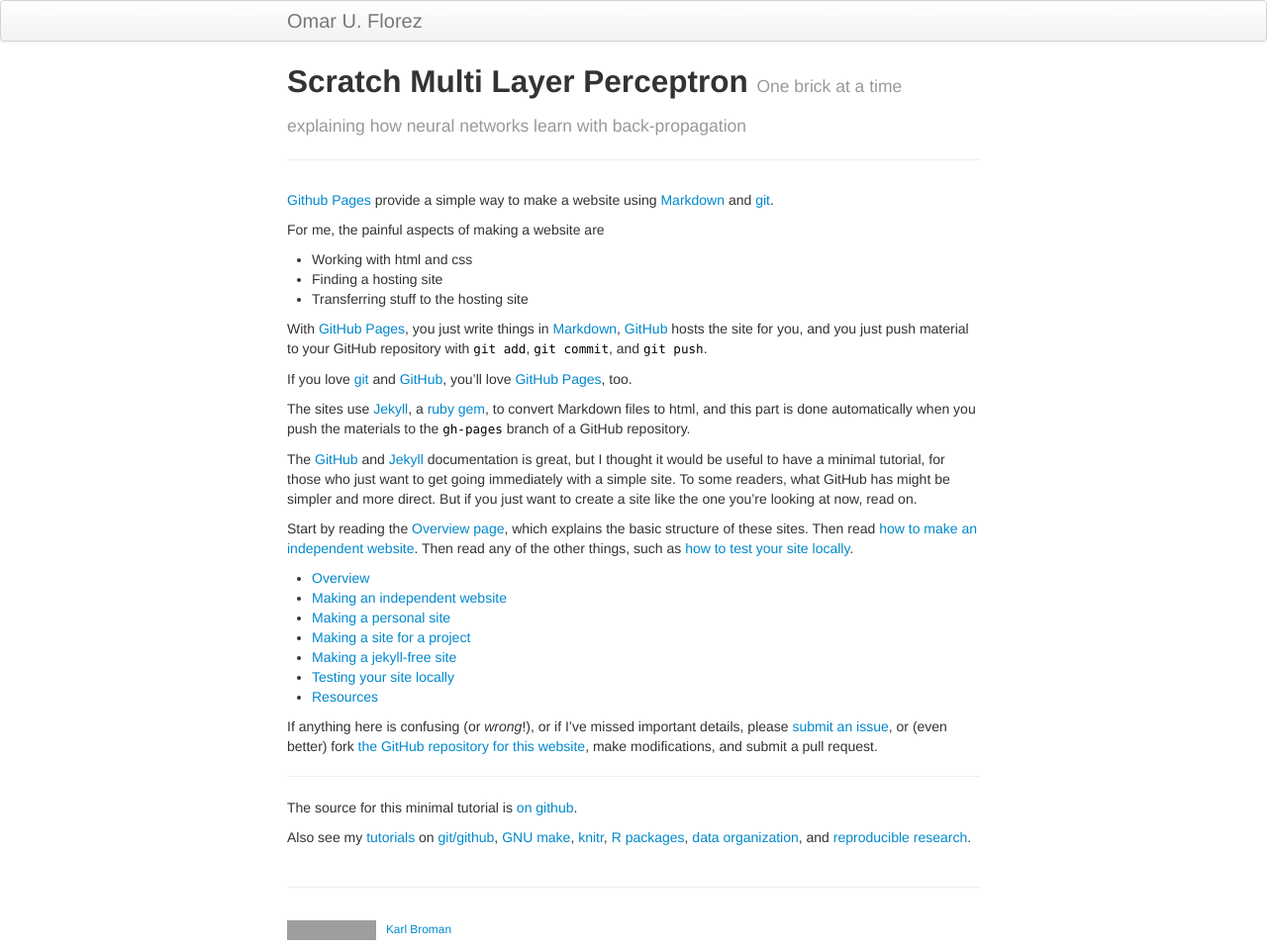
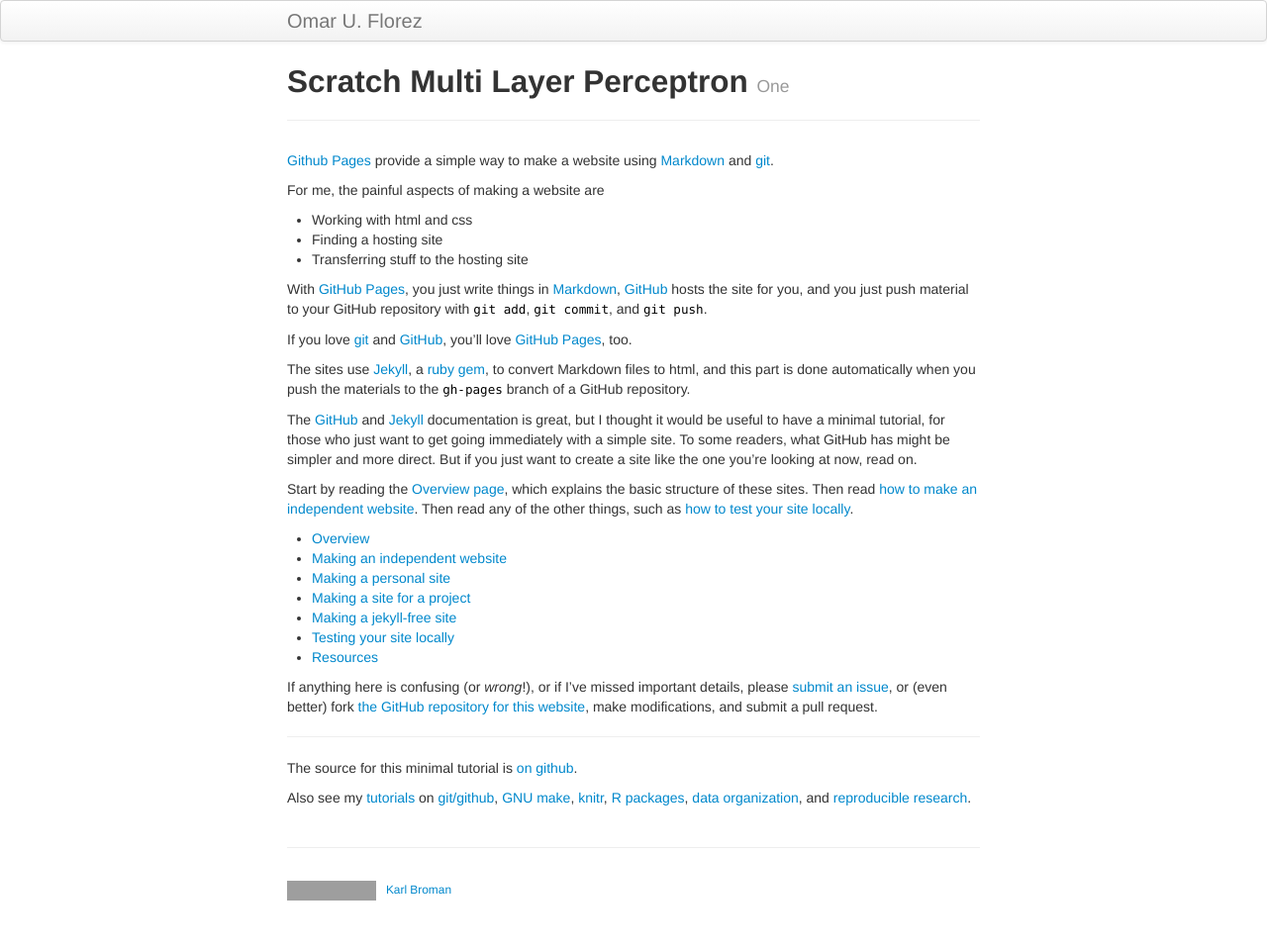
Before and after one commit to omar-florez/scratch_mlp, a Jekyll site: the page built from docs/index.md, in a window 1280 px wide. Shown: the whole page at 99% size. Built offline with Jekyll 4.4.1, drawn with Linux system fonts in a browser that asks for light colours; after the commit the page ends 920 px from its top, so only the background shows below that; grey boxes are pictures that could not be loaded.

Commit message:
no message

```diff
--- a/docs/index.md
+++ b/docs/index.md
@@ -1,7 +1,7 @@
 ---
 layout: page
 title: Scratch Multi Layer Perceptron
-tagline: One brick at a time explaining how neural networks learn with back-propagation
+tagline: One
 description: Minimal tutorial on making a simple website with GitHub Pages
 ---
 
```
